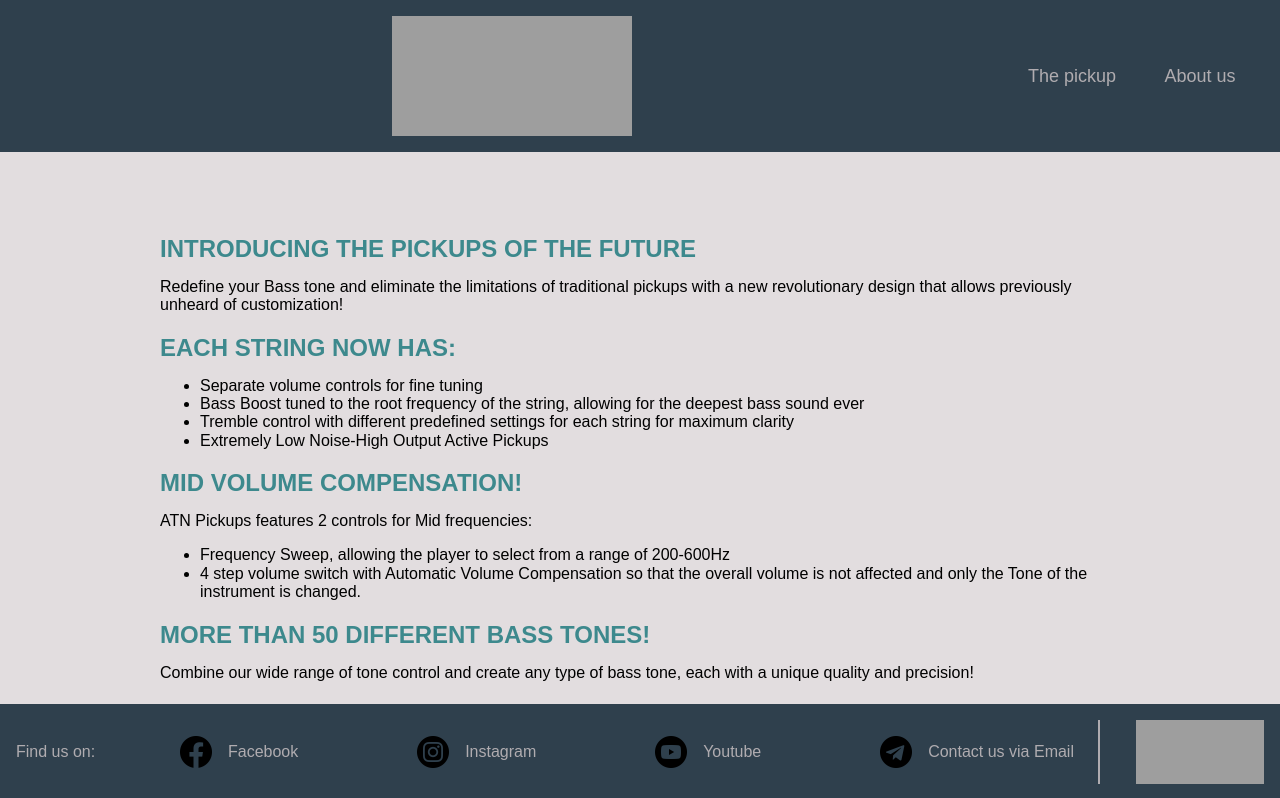
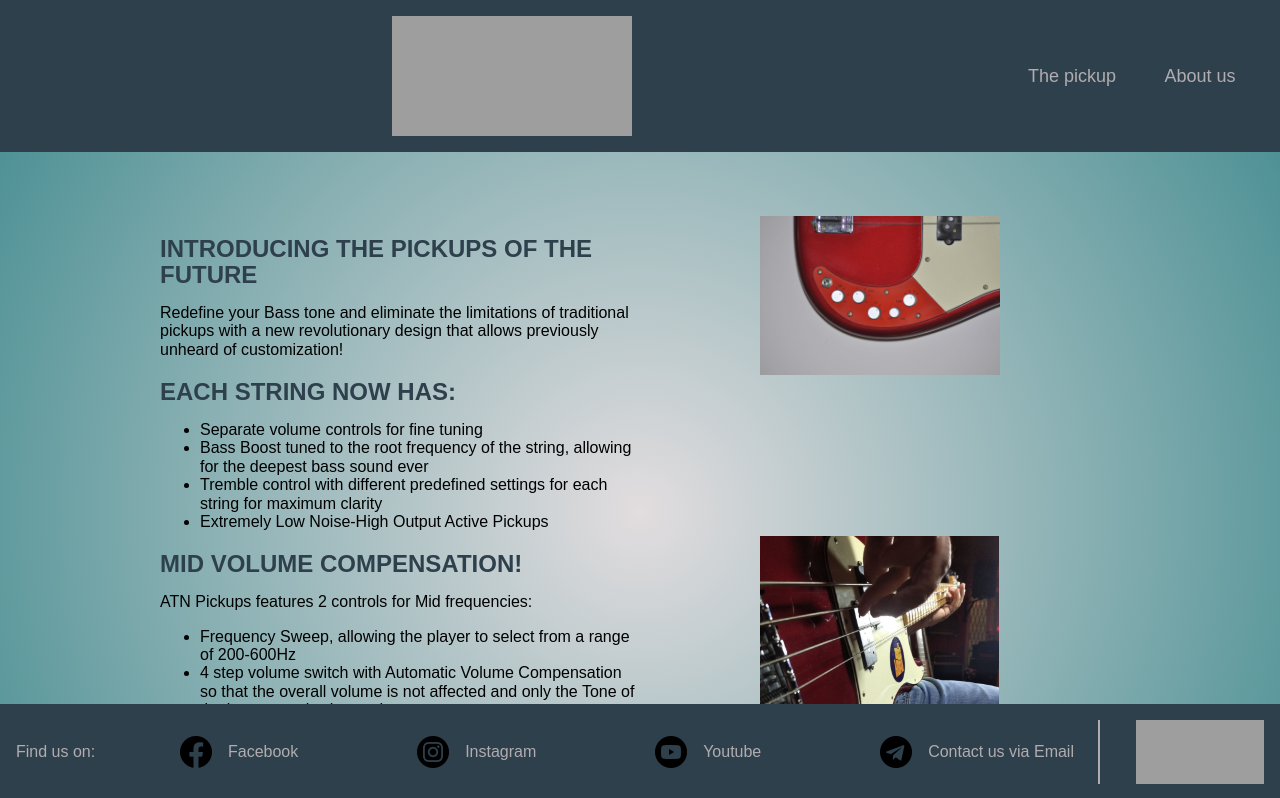
Before and after one commit to KonstantinosRingas/MyClerks, an Angular app: page / in a window 1280 px wide. Shown: the top 798 px of the page. Built offline with nearby package versions, Linux system fonts and the light colour scheme; grey boxes are pictures that could not be loaded.

Commit message:
change bg

```diff
--- a/src/app/components/main-page/main-page.component.html
+++ b/src/app/components/main-page/main-page.component.html
@@ -9,7 +9,7 @@
     </button>
   </div>
 </div>
-<div class="main-container">
+<div class="main-container" tyle="flex-direction: row;">
   <!-- <div class="flip-card">
     <div class="flip-card-inner">
       <div class="flip-card-front">
@@ -28,7 +28,7 @@
 
     </div>
   </div> -->
-  <div *ngIf="!play" class="section-p">
+  <div *ngIf="!play" class="section-p" style="width:50%">
     <h2 class="header">
       INTRODUCING THE PICKUPS OF THE FUTURE
     </h2>
@@ -69,7 +69,7 @@
       installation requires just 4 screws!
     </p>
   </div>
-  <div *ngIf="!play" class="flex-center">
+  <div *ngIf="!play" class="flex-center" style="flex-direction:column;width:50%">
     <div class="main-photo"></div>
     <div class="main-photo2"></div>
 
--- a/src/app/components/main-page/main-page.component.less
+++ b/src/app/components/main-page/main-page.component.less
@@ -1,6 +1,6 @@
 .header {
   font-weight: 700;
-  color: #3d898d;
+  color: #2f404d;
   font-size: 24px;
   line-height: 26px;
   margin-bottom: 16px;
@@ -27,8 +27,6 @@
 
   }
 }
-
-
 
 .main-photo {
   width: 50%;
@@ -92,14 +90,14 @@
 
 
   display: flex;
-  flex-direction: column;
+  flex-direction: row;
   width: 75%;
   margin: 64px auto;
 
   @media screen and (max-width: 720px) {
     width: 240px;
 
-
+    flex-direction: column;
   }
 }
 
--- a/src/styles.less
+++ b/src/styles.less
@@ -15,7 +15,8 @@ html {
 }
 
 body {
-  background-color: #e2dddf;
+  background: rgb(61, 137, 141);
+  background: radial-gradient(circle, rgba(226, 221, 223, 1) 0%, rgba(61, 137, 141, 1) 100%);
   margin: 0;
 
   @media screen and (min-height: 1294px) {
```
Also changed, not shown: content/carousel1.jpg (deleted), 1 other file (tests, documents, lock files or other folders).
